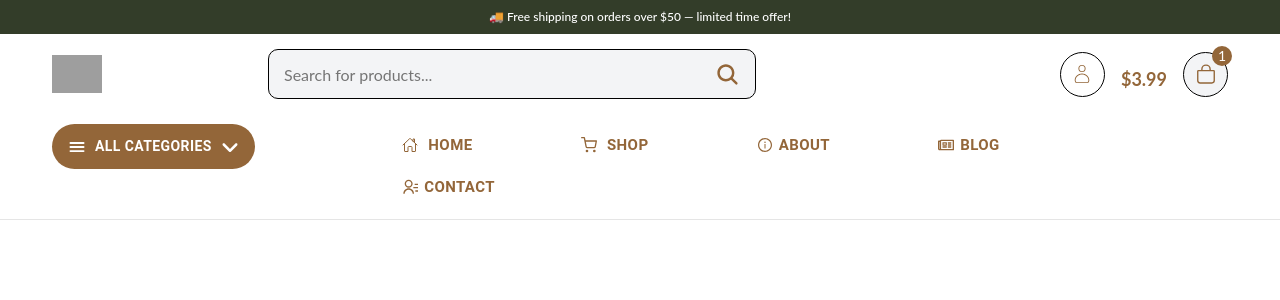
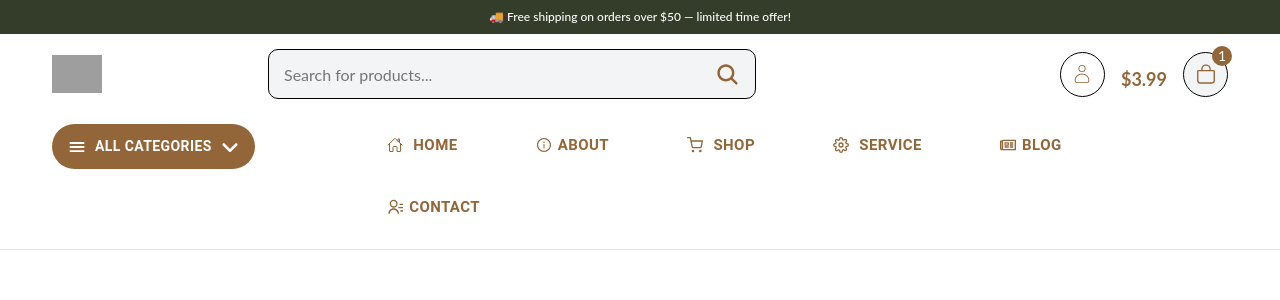
Before and after one commit to abheetha7D0/fullstack-ecommerce, a React (Create React App) app: page / in a window 1280 px wide. Shown: the top 300 px of the page. Built offline with nearby package versions, Linux system fonts and the light colour scheme; no server answers; grey boxes are pictures that could not be loaded; the HTML template or start-up script is replaced by a standard one.

Commit message:
feat: enhance navigation component with submenu for shop categories and improve country dropdown display

```diff
--- a/src/App.css
+++ b/src/App.css
@@ -41,7 +41,6 @@ body {
 }
 .headerWrapper {
    border-bottom: 1px solid rgba(0, 0, 0, 0.1) !important;
-   padding-bottom: 10px !important;
 }
 
 .headerWrapper .top-strip {
@@ -272,7 +271,7 @@ nav .navPart2 ul li a button{
     text-transform: uppercase;
     display: flex;
     align-items: center;
-    padding: 8px 50px;
+    padding: 8px 35px;
     transition: all 0.2s ease-in-out;
     border-radius: 25px;
     color: #936639 !important;
@@ -289,6 +288,41 @@ nav .navPart2 ul li a:hover {
     transform: translateY(-2px);
 }
 
+nav .navPart2 ul li{
+    position: relative;
+    padding-bottom: 20px;
+}
+nav .navPart2 ul li .subMenu {
+    position: absolute;
+    top: 100%;
+    left: 0px;
+    min-width: 150px;
+    background: #fff;
+    border-radius: 5px;
+    opacity: 0;
+    visibility: hidden;
+    transition: all 0.2s ease-in-out;
+}
+nav .navPart2 ul li .subMenu a{
+    display: block;
+    width: 100% !important;
+
+}
+nav .navPart2 ul li .subMenu a button{
+    width: 100% !important;
+    padding: 10px 15px !important;
+    border-radius: 0px !important;
+    color: #936639 !important;
+    font-weight: 500;
+}
+nav .navPart2 ul li:hover .subMenu {
+    opacity: 1;
+    visibility: visible;
+    top: 100%;
+}
+nav .navPart2 ul li .subMenu a button:hover {
+    background: #f3f4f6 !important;
+}
 :root {
     --primary: #2563eb;
     --primary-dark: #1e40af;
--- a/src/Components/CountryDropdown/index.js
+++ b/src/Components/CountryDropdown/index.js
@@ -55,6 +55,10 @@ const CountryDropdown = () => {
       setFilteredList(context?.countryList || []);
     }
   }, [isOpenModal, context?.countryList]);
+  const name = selectedCountry?.name?.common || "Select location";
+
+  const displayName =
+    name.length > 15 ? name.substring(0, 15) + "..." : name;
 
   return (
     <>
@@ -62,9 +66,8 @@ const CountryDropdown = () => {
 
         <div className="info d-flex flex-column text-start">
           <span className="label">Your Location</span>
-          <span className="name">
-            {selectedCountry ? selectedCountry.name.common.substring(0, 10) + "..." : "Select location"}
-          </span>
+
+          <span className="name">{displayName}</span>
         </div>
 
         <span className="angleDown ms-auto">
--- a/src/Components/Header/Navigation/index.js
+++ b/src/Components/Header/Navigation/index.js
@@ -8,6 +8,7 @@ import { RiContactsLine } from "react-icons/ri";
 import { FiShoppingCart } from "react-icons/fi";
 import { AiOutlineInfoCircle } from "react-icons/ai";
 import { FaRegNewspaper } from "react-icons/fa";
+import { FiSettings } from "react-icons/fi";
 
 const Navigation = () => {
     return (
@@ -26,12 +27,23 @@ const Navigation = () => {
                             </span>
                         </Button>
                     </div>
-                    <div className="col-sm-9 navPart2 d-felex align-items-center">
+                    <div className="col-sm-9 navPart2 d-flex align-items-center">
                         <ul className="list list-inline ms-auto">
                             <li className="list-inline-item"><Link to="/"><Button><IoHomeOutline /> &nbsp; Home</Button></Link></li>
-                            <li className="list-inline-item"><Link to="/shop"><Button><FiShoppingCart /> &nbsp; Shop</Button></Link></li>
-                            <li className="list-inline-item"><Link to="/contact"> <Button><AiOutlineInfoCircle /> &nbsp;About</Button></Link></li>
-                            <li className="list-inline-item"><Link to="/about"><Button><FaRegNewspaper /> &nbsp;Blog</Button></Link></li>
+                            <li className="list-inline-item"><Link to="/about"> <Button><AiOutlineInfoCircle /> &nbsp;About</Button></Link></li>
+                            <li className="list-inline-item">
+                                <Link to="/shop"><Button><FiShoppingCart /> &nbsp; Shop</Button></Link>
+                                <div className="subMenu shadow">
+                                    <Link to="/"><Button>Mens</Button></Link>
+                                    <Link to="/"><Button>Womens</Button></Link>
+                                    <Link to="/"><Button>Kids</Button></Link>
+                                    <Link to="/"><Button>Accessories</Button></Link>
+                                    <Link to="/"><Button>Service</Button></Link>
+                                </div>
+
+                            </li>
+                            <li className="list-inline-item"><Link to="/blog"><Button><FiSettings /> &nbsp; Service</Button></Link></li>
+                            <li className="list-inline-item"><Link to="/blog"><Button><FaRegNewspaper /> &nbsp;Blog</Button></Link></li>
                             <li className="list-inline-item"><Link to="/contact"><Button><RiContactsLine />&nbsp;Contact</Button></Link></li>
                         </ul>
                     </div>
```
